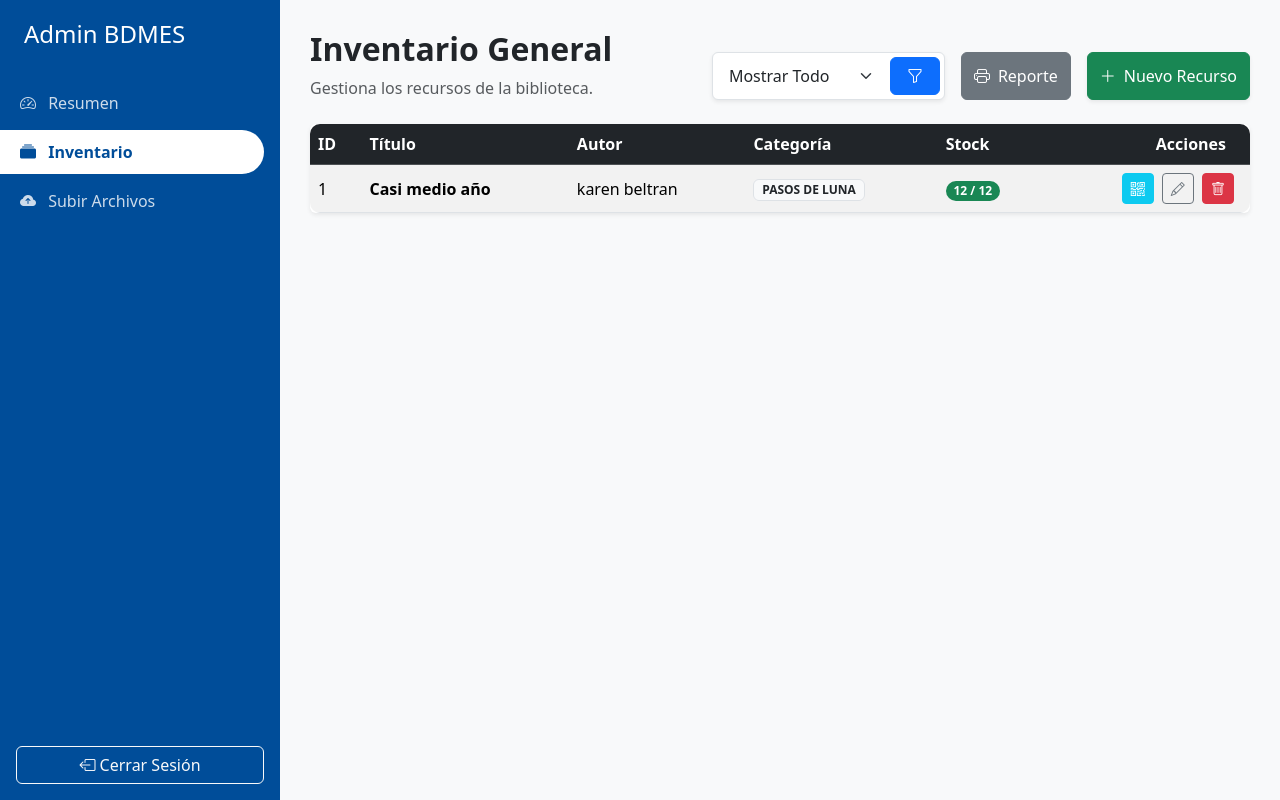
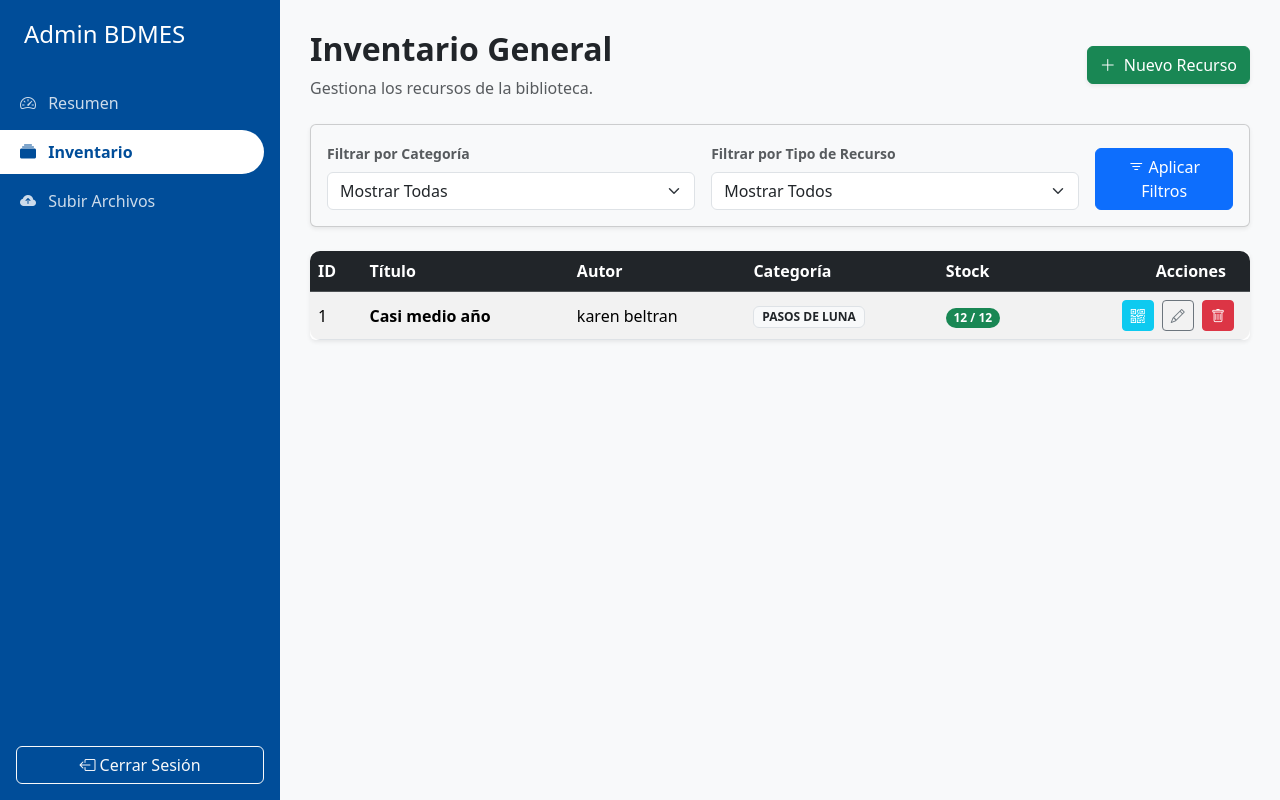
Before and after one commit to vicmvg/biblioteca-escobedo, a Flask app: page /admin/inventario in a window 1280 px wide. Run offline with Flask 3, Linux system fonts and the light colour scheme; a user stored in the database is signed in; data comes from the database, SQL or seed files in the repository.

Commit message:
feat: Implementar doble filtro (Categoria y Tipo) en Inventario

```diff
--- a/app.py
+++ b/app.py
@@ -233,28 +233,47 @@ def admin_dashboard():
                            user_name=session.get('user_name'),
                            today=today)
 
-# RUTA INVENTARIO (CORREGIDA PARA FILTRAR EN PANTALLA)
+# RUTA INVENTARIO (ACTUALIZADA CON FILTROS DE CATEGORÍA Y TIPO)
 @app.route('/admin/inventario')
 def inventario():
     if 'loggedin' not in session: return redirect(url_for('admin_login'))
 
-    filtro_categoria = request.args.get('categoria')
+    # 1. Obtener filtros de la URL
+    categoria_filtro = request.args.get('categoria_filtro')
+    tipo_filtro = request.args.get('tipo_filtro')
 
-    query = Recurso.query
-    if filtro_categoria and filtro_categoria != 'Todas':
-        # Aplicar filtro a la consulta de recursos
-        query = query.filter_by(categoria=filtro_categoria)
+    # Base de la consulta
+    consulta = Recurso.query
 
-    recursos = query.all()
+    # 2. Aplicar filtro de CATEGORÍA
+    if categoria_filtro and categoria_filtro != 'Todas':
+        consulta = consulta.filter_by(categoria=categoria_filtro)
 
-    # Lista única de categorías para el menú de impresión/filtro
-    todas_categorias = Recurso.query.all()
-    categorias_existentes = sorted(list(set([r.categoria for r in todas_categorias if r.categoria])))
+    # 3. Aplicar filtro de TIPO DE RECURSO
+    if tipo_filtro and tipo_filtro != 'Todos':
+        consulta = consulta.filter_by(tipo_recurso=tipo_filtro)
+
+    # Ejecutar la consulta
+    recursos = consulta.all()
+
+    # Datos para los Dropdowns (Necesarios para la plantilla HTML)
+    categorias_existentes = sorted(list(set([r.categoria for r in Recurso.query.all() if r.categoria])))
+
+    # Tipos de recurso fijos para el dropdown (deben coincidir con los de nuevo_recurso)
+    tipos_existentes = [
+        ('fisico', 'Libro Físico'),
+        ('pdf', 'PDF Digital'),
+        ('audio', 'Audiocuento'),
+        ('bio', 'Biografía'),
+        ('efemeride', 'Efeméride')
+    ]
 
     return render_template('admin/inventario.html',
                            recursos=recursos,
                            categorias=categorias_existentes,
-                           filtro_activo=filtro_categoria,
+                           tipos=tipos_existentes, # Nuevo: Tipos de recurso
+                           categoria_seleccionada=categoria_filtro, # Nuevo: Categoría seleccionada
+                           tipo_seleccionado=tipo_filtro, # Nuevo: Tipo seleccionado
                            user_name=session.get('user_name'))
 
 # RUTA DE SUBIDA (MODIFICADA PARA USAR IDRIVE E2)
--- a/templates/admin/inventario.html
+++ b/templates/admin/inventario.html
@@ -74,34 +74,14 @@
 
     <main class="main-content">
 
-        <div class="d-flex justify-content-between align-items-end mb-4">
+        <div class="d-flex justify-content-between align-items-center mb-4">
             <div>
                 <h2 class="fw-bold text-dark">Inventario General</h2>
                 <p class="text-muted mb-0">Gestiona los recursos de la biblioteca.</p>
             </div>
-
-            <div class="d-flex gap-2">
-                <form action="{{ url_for('inventario') }}" method="GET" class="d-flex bg-white p-1 rounded border shadow-sm me-2">
-                    <select name="categoria" class="form-select border-0 me-1" style="max-width: 200px; font-weight: 500;" onchange="this.form.submit()">
-                        <option value="Todas" {% if filtro_activo == 'Todas' or filtro_activo == None %}selected{% endif %}>Mostrar Todo</option>
-                        <option disabled>──────────</option>
-                        {% for cat in categorias %}
-                            <option value="{{ cat }}" {% if filtro_activo == cat %}selected{% endif %}>{{ cat }}</option>
-                        {% endfor %}
-                    </select>
-                    <button type="submit" class="btn btn-primary px-3" title="Filtrar en pantalla">
-                        <i class="bi bi-funnel"></i>
-                    </button>
-                </form>
-
-                <a href="{{ url_for('imprimir_inventario', categoria=filtro_activo) }}" target="_blank" class="btn btn-secondary d-flex align-items-center me-2">
-                    <i class="bi bi-printer me-2"></i> Reporte
-                </a>
-
-                <a href="{{ url_for('nuevo_recurso') }}" class="btn btn-success d-flex align-items-center shadow-sm">
-                    <i class="bi bi-plus-lg me-2"></i> Nuevo Recurso
-                </a>
-            </div>
+            <a href="{{ url_for('nuevo_recurso') }}" class="btn btn-success d-flex align-items-center shadow-sm">
+                <i class="bi bi-plus-lg me-2"></i> Nuevo Recurso
+            </a>
         </div>
 
         {% with messages = get_flashed_messages(with_categories=true) %}
@@ -114,6 +94,36 @@
                 {% endfor %}
             {% endif %}
         {% endwith %}
+
+        <!-- FORMULARIO DE FILTROS -->
+        <form method="GET" class="card shadow-sm mb-4 p-3 bg-light">
+            <div class="row g-3 align-items-end">
+
+                <div class="col-md-5">
+                    <label for="categoriaFiltro" class="form-label small fw-bold text-muted">Filtrar por Categoría</label>
+                    <select class="form-select" id="categoriaFiltro" name="categoria_filtro">
+                        <option value="Todas" {% if not categoria_seleccionada or categoria_seleccionada == 'Todas' %}selected{% endif %}>Mostrar Todas</option>
+                        {% for cat in categorias %}
+                            <option value="{{ cat }}" {% if categoria_seleccionada == cat %}selected{% endif %}>{{ cat }}</option>
+                        {% endfor %}
+                    </select>
+                </div>
+
+                <div class="col-md-5">
+                    <label for="tipoFiltro" class="form-label small fw-bold text-muted">Filtrar por Tipo de Recurso</label>
+                    <select class="form-select" id="tipoFiltro" name="tipo_filtro">
+                        <option value="Todos" {% if not tipo_seleccionado or tipo_seleccionado == 'Todos' %}selected{% endif %}>Mostrar Todos</option>
+                        {% for tipo_key, tipo_val in tipos %}
+                            <option value="{{ tipo_key }}" {% if tipo_seleccionado == tipo_key %}selected{% endif %}>{{ tipo_val }}</option>
+                        {% endfor %}
+                    </select>
+                </div>
+
+                <div class="col-md-2 d-grid">
+                    <button type="submit" class="btn btn-primary"><i class="bi bi-filter"></i> Aplicar Filtros</button>
+                </div>
+            </div>
+        </form>
 
         <div class="card shadow-sm border-0">
             <div class="card-body p-0">
```
